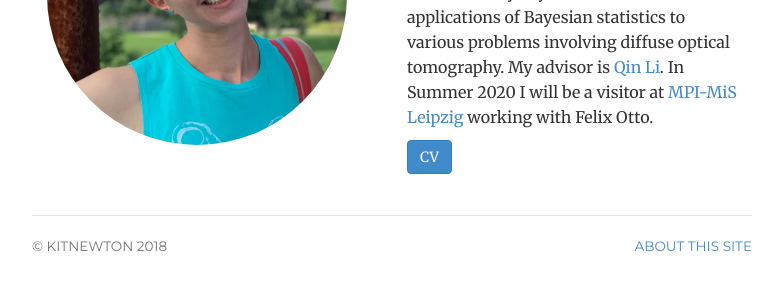
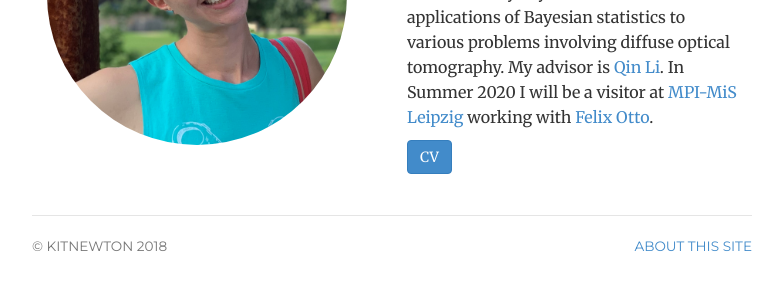
Before and after one commit to kitcnewton/kitcnewton.github.io, a Jekyll site: the page built from index.html, in a window 1280 px wide. Shown: the part 275-565 px from the top of the page, without its empty margins (248-1031 px from the left). Built offline with Jekyll 4.4.1, drawn with Linux system fonts in a browser that asks for light colours; some of the changed lines change nothing that is shown.

Commit message:
ottolink

```diff
--- a/index.html
+++ b/index.html
@@ -14,7 +14,7 @@ description: Kit Newton is a graduate student at the University of Wisconsin - M
 	<div itemscope itemtype="http://data-vocabulary.org/Person" class="col-sm-6">
 	<p class="lead">I'm a fourth year grad student at the University of Wisconsin-Madison.</p>
 	<p>My interests lie in multiscale inverse kinetic theory. My current work is on the applications of Bayesian statistics to various problems involving diffuse optical tomography.
-		My advisor is <a href="http://www.math.wisc.edu/~qinli/">Qin Li</a>. In Summer 2020 I will be a visitor at <a href="https://www.mis.mpg.de/">MPI-MiS Leipzig</a> working with Felix Otto.</p>
+		My advisor is <a href="http://www.math.wisc.edu/~qinli/">Qin Li</a>. In Summer 2020 I will be a visitor at <a href="https://www.mis.mpg.de/">MPI-MiS Leipzig</a> working with <a href="https://www.mis.mpg.de/applan/index.html">Felix Otto</a>.</p>
 
 	<div class="btn-group btn-group">
 			<a href="cv/CV-Newton-February-2020.pdf" class="btn btn-primary">CV</a>
```
